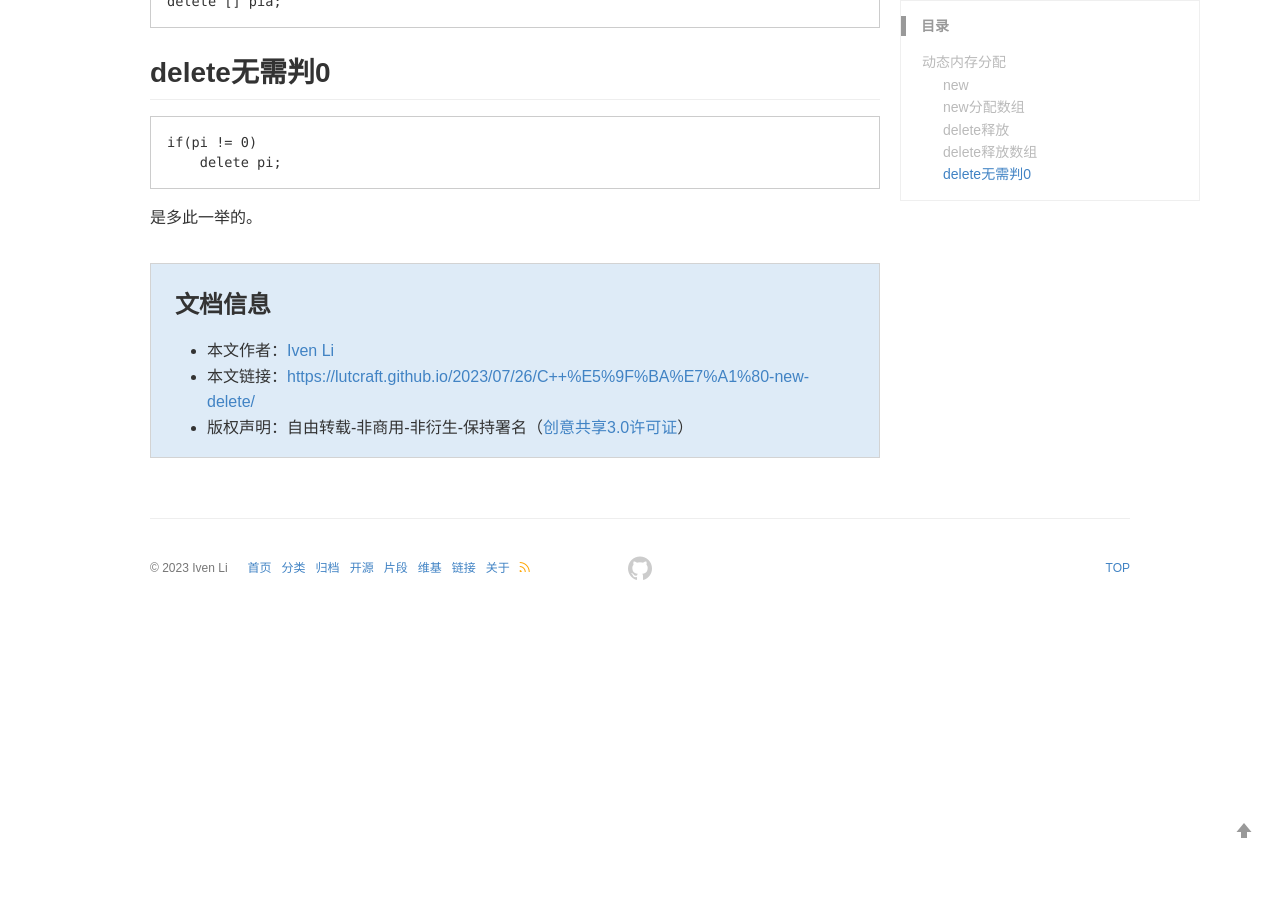
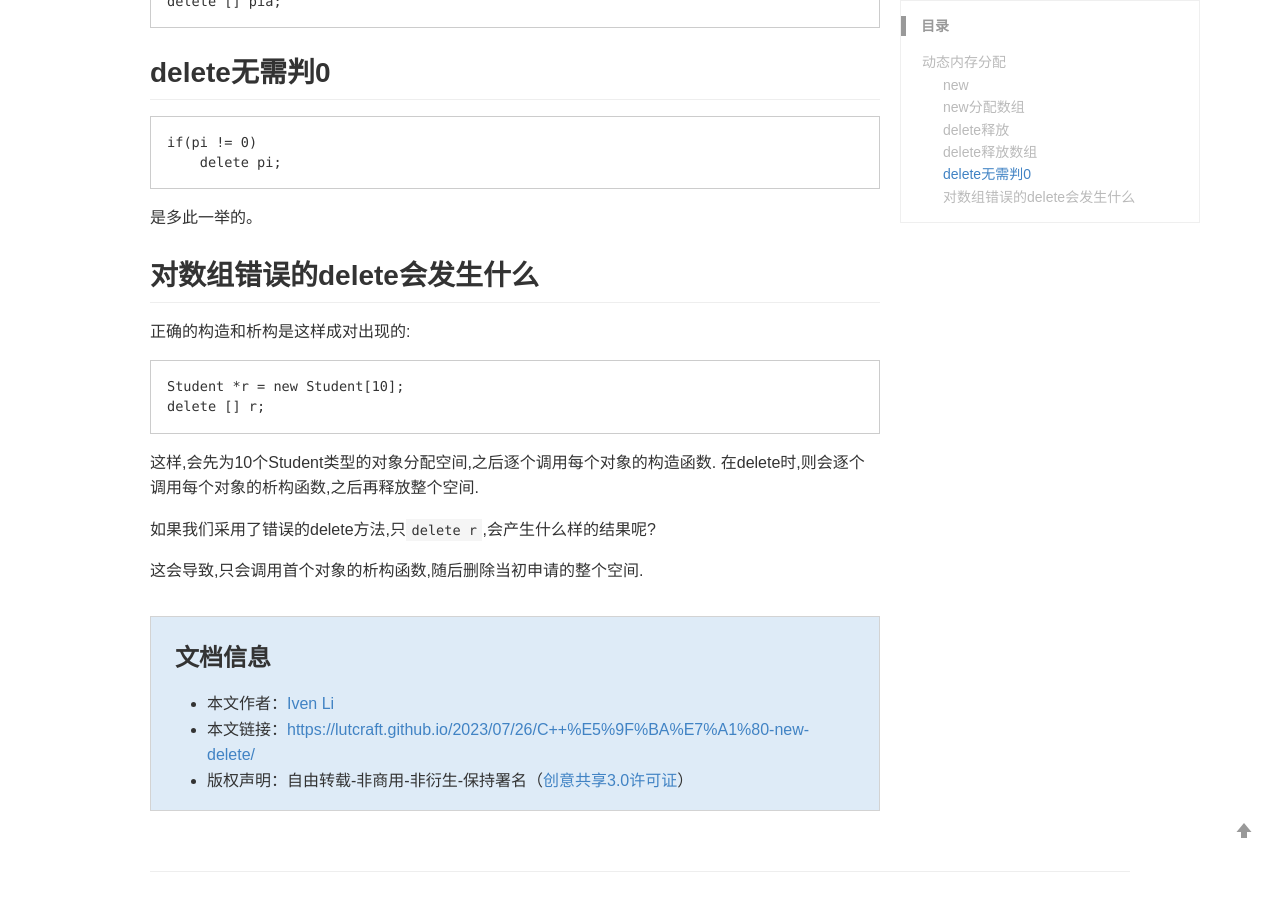
Before and after one commit to lutcraft/lutcraft.github.io, a Jekyll site: the page built from _posts/2023-07-26-C++基础:new-delete.md, in a window 1280 px wide and 900 px high, scrolled down 1269 px. Built offline with Jekyll 4.4.1, drawn with Linux system fonts in a browser that asks for light colours; comment, search, counter and statistics services are not loaded; a style sheet for code colours, icons or effects is not loaded; before the commit the page ends 1886 px from its top, so only the background shows below that; some of the changed text lies outside the part shown.

Commit message:
new delete2

````diff
--- a/_posts/2023-07-26-C++基础:new-delete.md
+++ b/_posts/2023-07-26-C++基础:new-delete.md
@@ -53,3 +53,17 @@ if(pi != 0)
     delete pi;
 ```
 是多此一举的。
+
+
+## 对数组错误的delete会发生什么
+正确的构造和析构是这样成对出现的:
+```cpp
+Student *r = new Student[10];
+delete [] r;
+```
+这样,会先为10个Student类型的对象分配空间,之后逐个调用每个对象的构造函数.
+在delete时,则会逐个调用每个对象的析构函数,之后再释放整个空间.
+
+如果我们采用了错误的delete方法,只```delete r```,会产生什么样的结果呢?
+
+这会导致,只会调用首个对象的析构函数,随后删除当初申请的整个空间.
````
